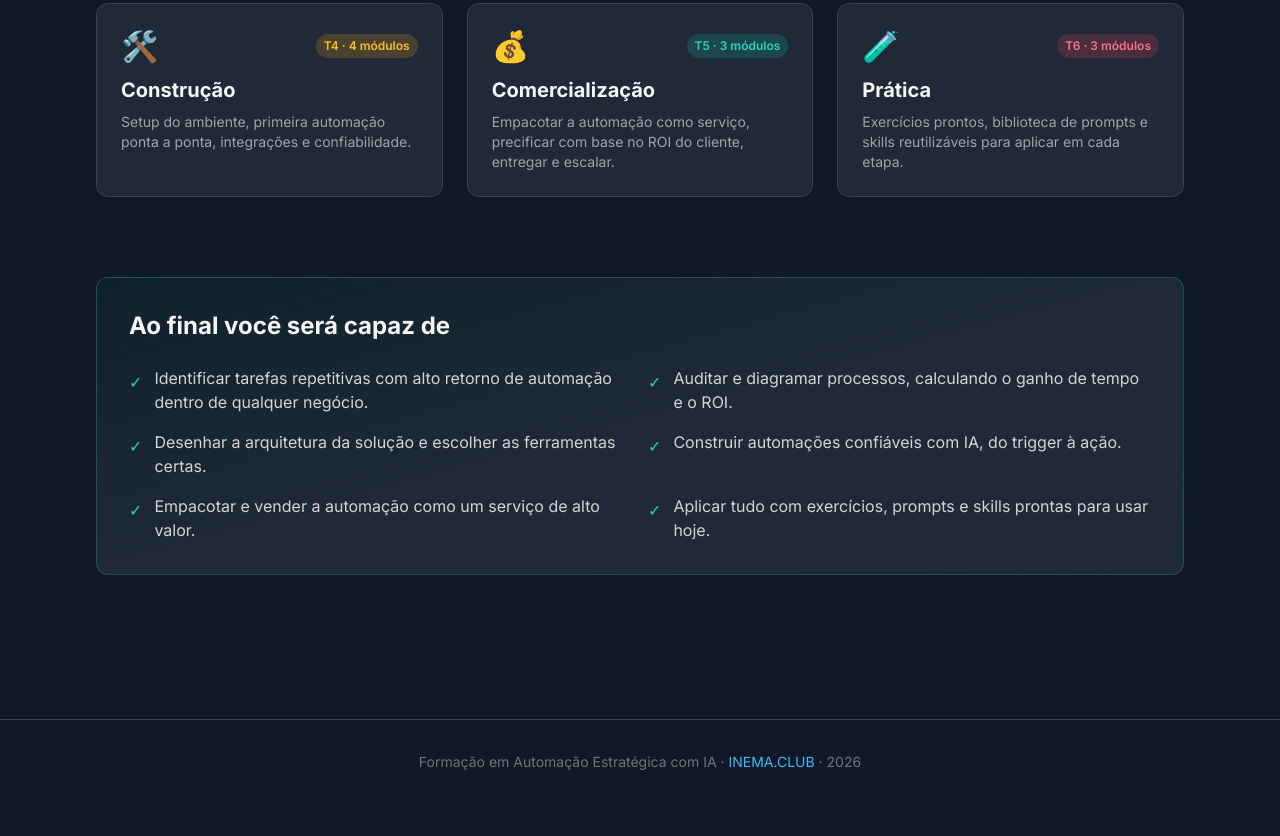
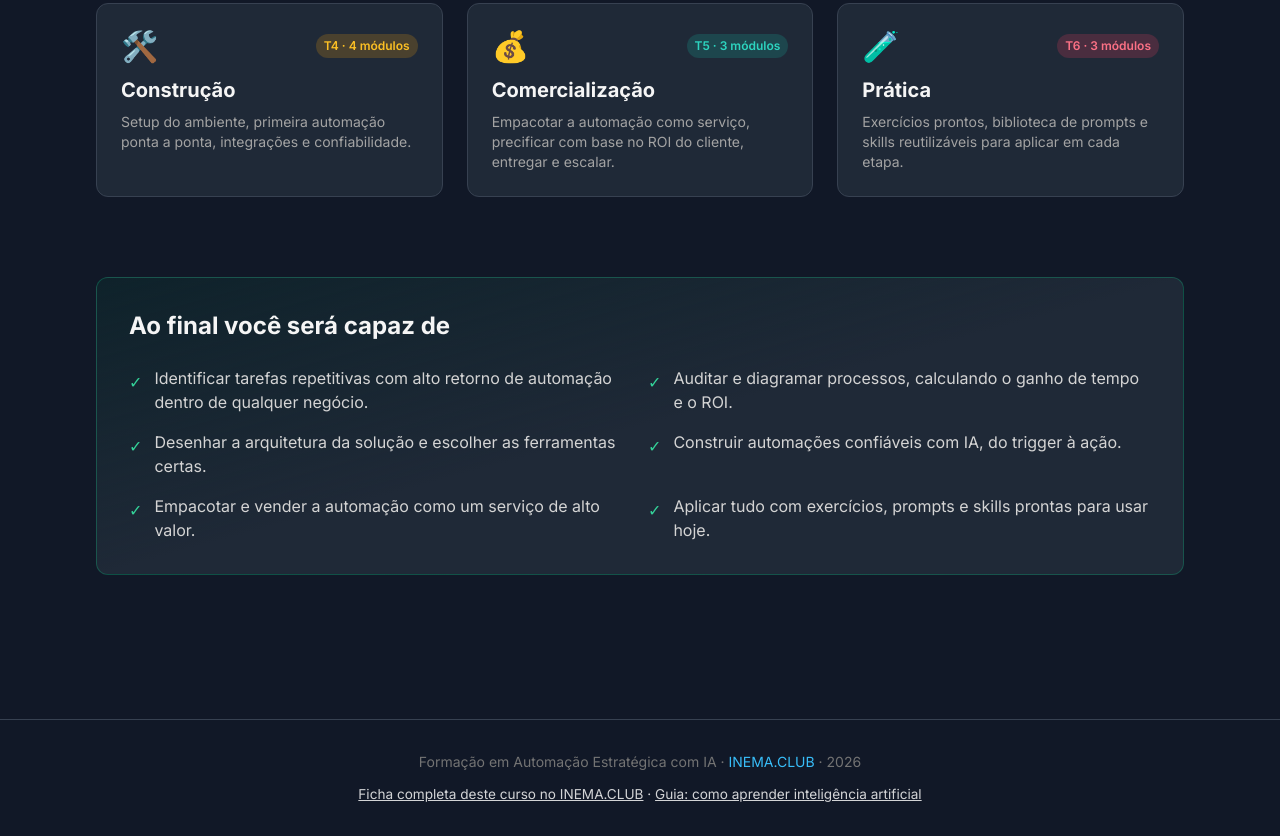
Before and after one commit to inematds/fae-ai, a plain HTML site: page index.html in a window 1280 px wide. Shown: the part 1363-2199 px from the top of the page. Before the commit the page ends 2167 px from the top, so only its background shows below. Drawn offline with nearby package versions, Linux system fonts and the light colour scheme.

Commit message:
seo: link de volta pra ficha do curso e pro guia no inema.club
Co-Authored-By: Claude Opus 5.5 (1M context) <noreply@anthropic.com>

```diff
--- a/index.html
+++ b/index.html
@@ -267,7 +267,11 @@
     <div class="max-w-6xl mx-auto px-4 sm:px-6 lg:px-8 text-center text-neutral-500 text-sm">
       <p>Formação em Automação Estratégica com IA · <a href="https://inema.club" target="_blank" class="text-sky-400 hover:text-sky-300">INEMA.CLUB</a> · 2026</p>
     </div>
-  </footer>
+
+<!-- inema-backlink:v1 -->
+<p style="display:block;width:100%;text-align:center;font-size:.85rem;margin:.75rem 0 0;opacity:.85"><a href="https://www.inema.club/cursos/134-formacao-em-automacao-estrategica-com-ia/" style="color:inherit;text-decoration:underline">Ficha completa deste curso no INEMA.CLUB</a> · <a href="https://www.inema.club/aprender-inteligencia-artificial/" style="color:inherit;text-decoration:underline">Guia: como aprender inteligência artificial</a></p>
+<!-- /inema-backlink:v1 -->
+</footer>
 
   <script>
     const themeToggle = document.getElementById('theme-toggle');
```
Also changed, not shown: 1 other file.
